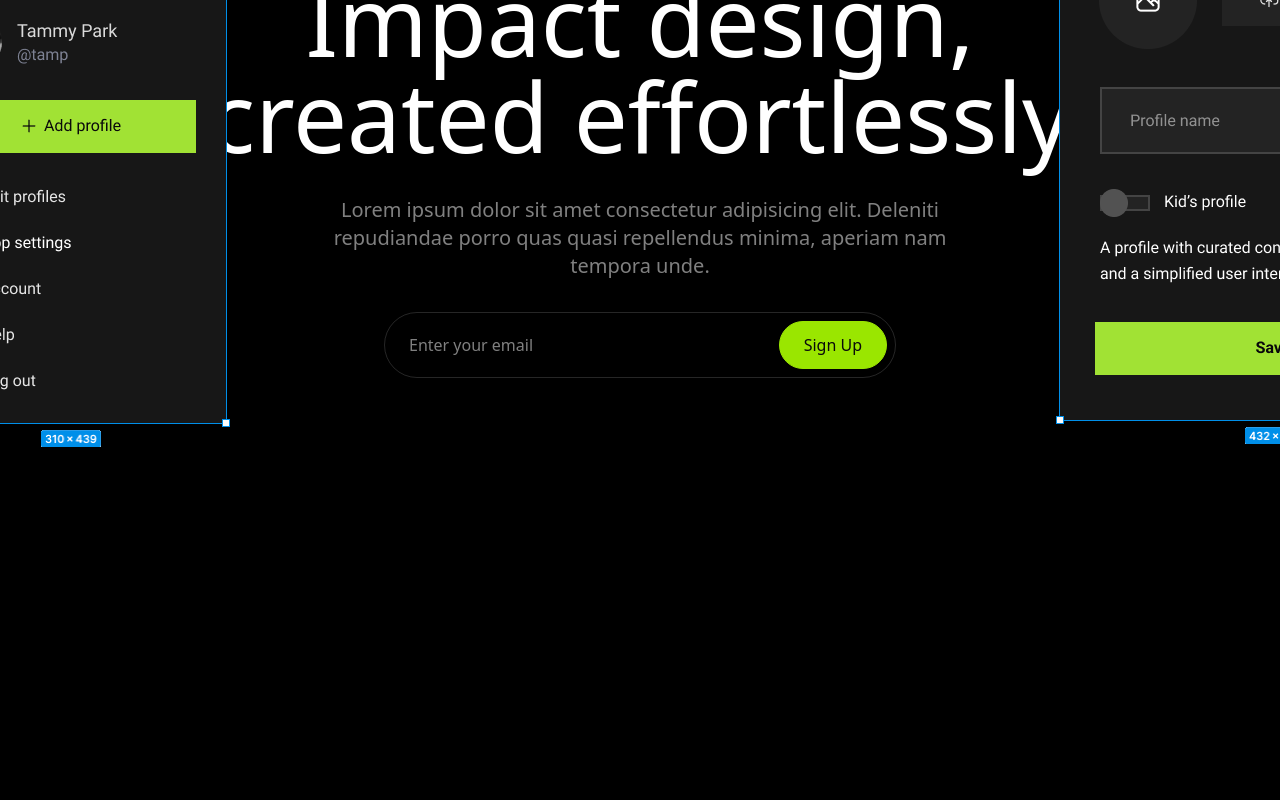
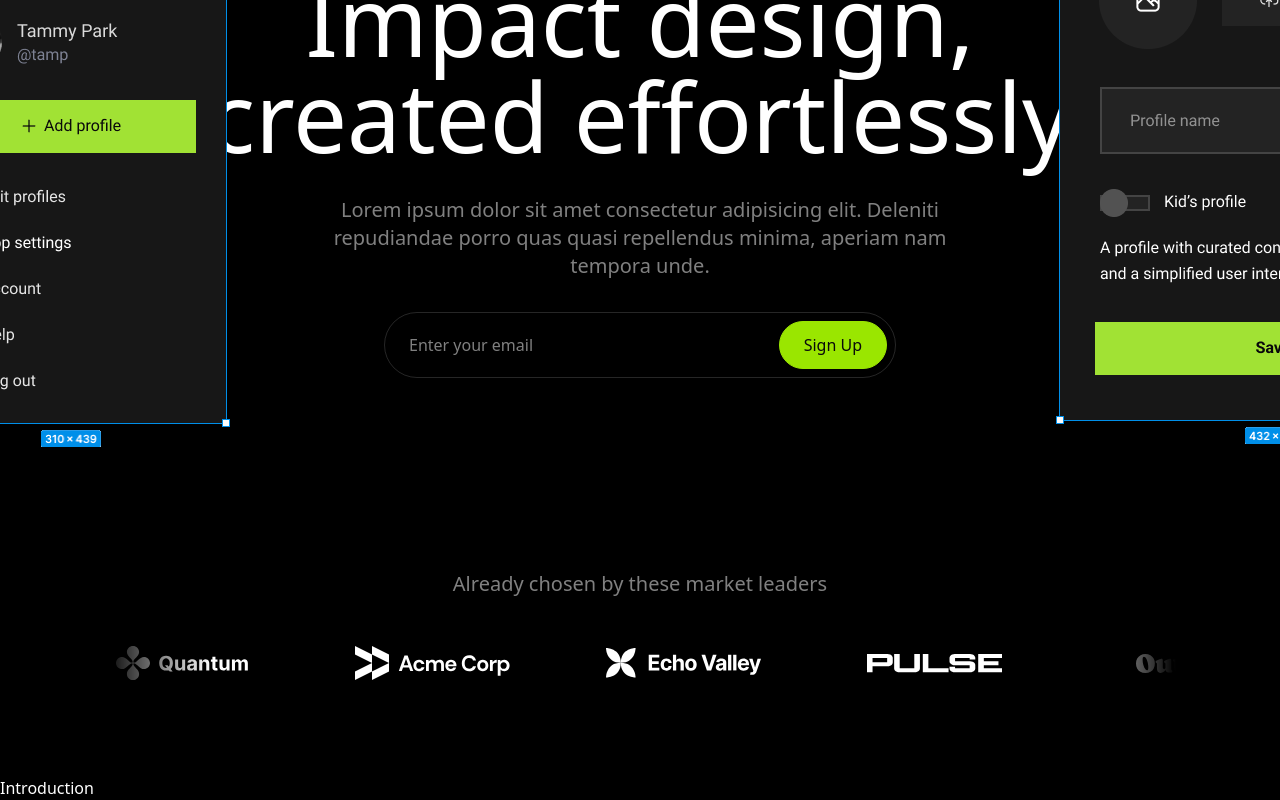
Before and after one commit to VamshiReddy02/saas-page, a React (Vite) app: page / in a window 1280 px wide. Shown: the part 326-1126 px from the top of the page. Before the commit the page ends 800 px from the top, so only its background shows below. Built offline with nearby package versions, Linux system fonts and the light colour scheme.

Commit message:
added logoTicker
Signed-off-by: VamshiReddy02 <vamshiproject02@gmail.com>

```diff
--- a/src/App.tsx
+++ b/src/App.tsx
@@ -1,4 +1,6 @@
 import Hero from "./sections/Hero"
+import Introduction from "./sections/Introduction"
+import LogoTicker from "./sections/LogoTicker"
 import Navbar from "./sections/Navbar"
 
 function App() {
@@ -7,6 +9,8 @@ function App() {
     <>
       <Navbar />
       <Hero />
+      <LogoTicker />
+      <Introduction />
     </>
   )
 }
--- /dev/null
+++ b/src/sections/Introduction.tsx
@@ -0,0 +1,12 @@
+import React from 'react'
+
+const text = `You're racing to create exceptional work, but traditional design tools slow you down with unnecessary complexity and steep learning curves.`;
+
+
+const Introduction = () => {
+  return (
+    <div>Introduction</div>
+  )
+}
+
+export default Introduction
--- /dev/null
+++ b/src/sections/LogoTicker.tsx
@@ -0,0 +1,37 @@
+import quantumLogo from "../assets/images/quantum.svg";
+import acmeLogo from "../assets/images/acme-corp.svg";
+import echoValleyLogo from "../assets/images/echo-valley.svg";
+import pulseLogo from "../assets/images/pulse.svg";
+import outsideLogo from "../assets/images/outside.svg";
+import apexLogo from "../assets/images/apex.svg";
+import celestialLogo from "../assets/images/celestial.svg";
+import twiceLogo from "../assets/images/twice.svg";
+
+const logos = [
+    { name: "Quantum", image: quantumLogo },
+    { name: "Acme Corp", image: acmeLogo },
+    { name: "Echo Valley", image: echoValleyLogo },
+    { name: "Pulse", image: pulseLogo },
+    { name: "Outside", image: outsideLogo },
+    { name: "Apex", image: apexLogo },
+    { name: "Celestial", image: celestialLogo },
+    { name: "Twice", image: twiceLogo },
+];
+const LogoTicker = () => {
+  return (
+    <section className="py-24 overflow-x-clip">
+        <div className="container">
+            <h3 className="text-center text-white/50 text-xl">Already chosen by these market leaders</h3>
+            <div className="overflow-hidden mt-12 [mask-image:linear-gradient(to_right,transparent_0%,black_10%,black_90%,transparent_100%)]">
+                <div className="flex gap-24 pr-24">
+                    {logos.map(logo => (
+                        <img src={logo.image} key={logo.name} alt={logo.name} />
+                    ))}
+                </div>
+            </div>
+        </div>
+    </section>
+  )
+}
+
+export default LogoTicker
```
